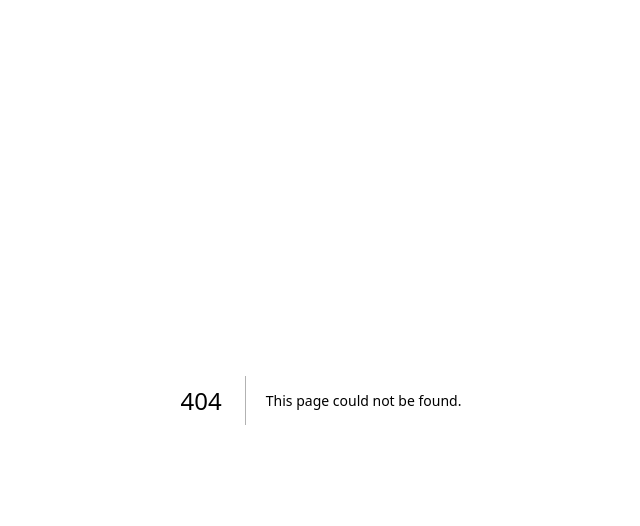
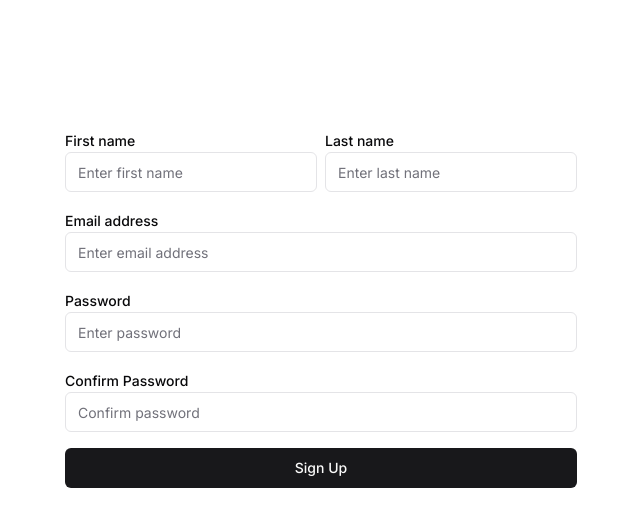
Before and after one commit to edsycarreon/smol-fe, a Next.js app: page /signup in a window 1280 px wide. Before the commit this address had no page. Shown: the top 526 px of the page, without its empty margins (319-959 px from the left). Built offline with nearby package versions, Linux system fonts and the light colour scheme.

Commit message:
Update layout and add background page component

```diff
--- /dev/null
+++ b/src/app/background/page.tsx
@@ -0,0 +1,11 @@
+function Background() {
+  return (
+    <div className="bg-background h-screen">
+      <div className="bg-infinite animation-slow-slide h-screen opacity-20" />
+      <div className="absolute inset-0 bg-radial-gradient" />
+      <div className="h-96"></div>
+    </div>
+  );
+}
+
+export default Background;
--- a/src/app/globals.css
+++ b/src/app/globals.css
@@ -24,6 +24,9 @@
 
     --accent: 240 4.8% 95.9%;
     --accent-foreground: 240 5.9% 10%;
+
+    --success: 120 40% 50%;
+    --success-foreground: 0 0% 98%;
 
     --destructive: 0 84.2% 60.2%;
     --destructive-foreground: 0 0% 98%;
@@ -71,6 +74,19 @@
     @apply border-border;
   }
   body {
-      @apply bg-background text-foreground;
+    @apply text-foreground;
   }
 }
+
+@keyframes background-slide {
+  from {
+    background-position: 0% 0;
+  }
+  to {
+    background-position: 100% 0;
+  }
+}
+
+.animation-slow-slide {
+  animation: background-slide 180s linear infinite;
+}
--- a/src/app/layout.tsx
+++ b/src/app/layout.tsx
@@ -1,8 +1,9 @@
 import type { Metadata } from "next";
 import { Inter } from "next/font/google";
+
 import "./globals.css";
+import { Toaster } from "@/components/ui/toaster";
 import Providers from "@/providers/app.providers";
-import { Toaster } from "@/components/ui/toaster";
 
 const inter = Inter({ subsets: ["latin"] });
 
--- a/src/app/page.tsx
+++ b/src/app/page.tsx
@@ -16,9 +16,9 @@ import {
   FormMessage,
 } from "@/components/ui/form";
 import { Input } from "@/components/ui/input";
+import { useToast } from "@/components/ui/use-toast";
 import { ErrorCode, RequestType } from "@/enums";
 import fetchRequest from "@/utils/fetch.utils";
-import { useToast } from "@/components/ui/use-toast";
 
 export default function SignIn() {
   const router = useRouter();
--- /dev/null
+++ b/src/app/signup/page.tsx
@@ -0,0 +1,220 @@
+"use client";
+import { zodResolver } from "@hookform/resolvers/zod";
+import { useMutation } from "@tanstack/react-query";
+import { useRouter } from "next/navigation";
+import { useForm } from "react-hook-form";
+import { z } from "zod";
+
+import { Button } from "@/components/ui/button";
+import {
+  Form,
+  FormControl,
+  FormField,
+  FormItem,
+  FormLabel,
+  FormMessage,
+} from "@/components/ui/form";
+import { Input } from "@/components/ui/input";
+import { useToast } from "@/components/ui/use-toast";
+import { ErrorCode, ErrorMessage, RequestType } from "@/enums";
+import fetchRequest from "@/utils/fetch.utils";
+
+function SignUp() {
+  const router = useRouter();
+  const { toast } = useToast();
+
+  const FormSchema = z
+    .object({
+      firstName: z
+        .string()
+        .min(1, { message: "First name is required" })
+        .max(25, { message: "First name must be less than 25 characters" }),
+      lastName: z
+        .string()
+        .min(1, { message: "Last name is required" })
+        .max(25, { message: "Last name must be less than 25 characters" }),
+      email: z.string().email(),
+      password: z
+        .string()
+        .min(8, { message: "Password must be at least 8 characters" }),
+      confirmPassword: z.string(),
+    })
+    .refine((data) => data.password === data.confirmPassword, {
+      message: "Passwords do not match",
+      path: ["confirmPassword"],
+    });
+
+  const form = useForm<z.infer<typeof FormSchema>>({
+    resolver: zodResolver(FormSchema),
+    defaultValues: {
+      firstName: "",
+      lastName: "",
+      email: "",
+      password: "",
+      confirmPassword: "",
+    },
+  });
+
+  const postFormData = async (formData: z.infer<typeof FormSchema>) => {
+    const response = await fetchRequest(
+      "/auth/signup",
+      RequestType.POST,
+      formData
+    );
+
+    if (!response.ok) {
+      const errorData = await response.json();
+      throw new Error(errorData.code);
+    }
+    return response.json();
+  };
+
+  const { mutate } = useMutation({
+    mutationFn: postFormData,
+    onSuccess: (response) => {
+      toast({
+        variant: "success",
+        title: "Account created successfully!",
+        duration: 2000,
+      });
+      router.push("/");
+    },
+    onError: (error) => {
+      if (error.message === ErrorCode.ACCOUNT_ALREADY_EXISTS) {
+        toast({
+          variant: "success",
+          title: "Uh oh!",
+          description: ErrorMessage.ACCOUNT_ALREADY_EXISTS,
+          duration: 2000,
+        });
+      } else {
+        toast({
+          variant: "destructive",
+          title: "Uh oh! Something went wrong. Please try again.",
+          duration: 2000,
+        });
+      }
+    },
+  });
+
+  function onSubmit(data: z.infer<typeof FormSchema>) {
+    mutate(data);
+  }
+
+  return (
+    <>
+      <div className="px-4 md:px-6 lg:px-96 pt-32 pb-6 space-y-6">
+        <Form {...form}>
+          <form onSubmit={form.handleSubmit(onSubmit)}>
+            <div className="space-y-4">
+              <div className="space-y-6 lg:space-y-0 lg:flex lg:space-x-2">
+                <div className="w-full lg:w-1/2">
+                  <FormField
+                    control={form.control}
+                    name="firstName"
+                    render={({ field }) => (
+                      <FormItem>
+                        <div>
+                          <FormLabel>First name</FormLabel>
+                          <FormControl>
+                            <Input placeholder="Enter first name" {...field} />
+                          </FormControl>
+                          <FormMessage />
+                        </div>
+                      </FormItem>
+                    )}
+                  />
+                </div>
+                <div className="w-full lg:w-1/2">
+                  <FormField
+                    control={form.control}
+                    name="lastName"
+                    render={({ field }) => (
+                      <FormItem>
+                        <div>
+                          <FormLabel>Last name</FormLabel>
+                          <FormControl>
+                            <Input placeholder="Enter last name" {...field} />
+                          </FormControl>
+                          <FormMessage />
+                        </div>
+                      </FormItem>
+                    )}
+                  />
+                </div>
+              </div>
+              <div className="space-y-2">
+                <FormField
+                  control={form.control}
+                  name="email"
+                  render={({ field }) => (
+                    <FormItem>
+                      <div>
+                        <FormLabel>Email address</FormLabel>
+                        <FormControl>
+                          <Input placeholder="Enter email address" {...field} />
+                        </FormControl>
+                        <FormMessage />
+                      </div>
+                    </FormItem>
+                  )}
+                />
+              </div>
+              <div className="space-y-4">
+                <div className="space-y-2">
+                  <FormField
+                    control={form.control}
+                    name="password"
+                    render={({ field }) => (
+                      <FormItem>
+                        <div>
+                          <FormLabel>Password</FormLabel>
+                          <FormControl>
+                            <Input
+                              type="password"
+                              placeholder="Enter password"
+                              {...field}
+                            />
+                          </FormControl>
+                          <FormMessage />
+                        </div>
+                      </FormItem>
+                    )}
+                  />
+                </div>
+              </div>
+              <div className="space-y-4">
+                <div className="space-y-2">
+                  <FormField
+                    control={form.control}
+                    name="confirmPassword"
+                    render={({ field }) => (
+                      <FormItem>
+                        <div>
+                          <FormLabel>Confirm Password</FormLabel>
+                          <FormControl>
+                            <Input
+                              type="password"
+                              placeholder="Confirm password"
+                              {...field}
+                            />
+                          </FormControl>
+                          <FormMessage />
+                        </div>
+                      </FormItem>
+                    )}
+                  />
+                </div>
+              </div>
+              <Button className="w-full" type="submit">
+                Sign Up
+              </Button>
+            </div>
+          </form>
+        </Form>
+      </div>
+    </>
+  );
+}
+
+export default SignUp;
--- a/src/components/ui/toast.tsx
+++ b/src/components/ui/toast.tsx
@@ -1,13 +1,13 @@
-"use client"
+"use client";
 
-import * as React from "react"
-import * as ToastPrimitives from "@radix-ui/react-toast"
-import { cva, type VariantProps } from "class-variance-authority"
-import { X } from "lucide-react"
+import * as ToastPrimitives from "@radix-ui/react-toast";
+import { type VariantProps, cva } from "class-variance-authority";
+import { X } from "lucide-react";
+import * as React from "react";
 
-import { cn } from "@/lib/utils"
+import { cn } from "@/lib/utils";
 
-const ToastProvider = ToastPrimitives.Provider
+const ToastProvider = ToastPrimitives.Provider;
 
 const ToastViewport = React.forwardRef<
   React.ElementRef<typeof ToastPrimitives.Viewport>,
@@ -21,8 +21,8 @@ const ToastViewport = React.forwardRef<
     )}
     {...props}
   />
-))
-ToastViewport.displayName = ToastPrimitives.Viewport.displayName
+));
+ToastViewport.displayName = ToastPrimitives.Viewport.displayName;
 
 const toastVariants = cva(
   "group pointer-events-auto relative flex w-full items-center justify-between space-x-4 overflow-hidden rounded-md border p-6 pr-8 shadow-lg transition-all data-[swipe=cancel]:translate-x-0 data-[swipe=end]:translate-x-[var(--radix-toast-swipe-end-x)] data-[swipe=move]:translate-x-[var(--radix-toast-swipe-move-x)] data-[swipe=move]:transition-none data-[state=open]:animate-in data-[state=closed]:animate-out data-[swipe=end]:animate-out data-[state=closed]:fade-out-80 data-[state=closed]:slide-out-to-right-full data-[state=open]:slide-in-from-top-full data-[state=open]:sm:slide-in-from-bottom-full",
@@ -30,6 +30,7 @@ const toastVariants = cva(
     variants: {
       variant: {
         default: "border bg-background text-foreground",
+        success: "border-success bg-success text-success-foreground",
         destructive:
           "destructive group border-destructive bg-destructive text-destructive-foreground",
       },
@@ -38,7 +39,7 @@ const toastVariants = cva(
       variant: "default",
     },
   }
-)
+);
 
 const Toast = React.forwardRef<
   React.ElementRef<typeof ToastPrimitives.Root>,
@@ -51,9 +52,9 @@ const Toast = React.forwardRef<
       className={cn(toastVariants({ variant }), className)}
       {...props}
     />
-  )
-})
-Toast.displayName = ToastPrimitives.Root.displayName
+  );
+});
+Toast.displayName = ToastPrimitives.Root.displayName;
 
 const ToastAction = React.forwardRef<
   React.ElementRef<typeof ToastPrimitives.Action>,
@@ -67,8 +68,8 @@ const ToastAction = React.forwardRef<
     )}
     {...props}
   />
-))
-ToastAction.displayName = ToastPrimitives.Action.displayName
+));
+ToastAction.displayName = ToastPrimitives.Action.displayName;
 
 const ToastClose = React.forwardRef<
   React.ElementRef<typeof ToastPrimitives.Close>,
@@ -85,8 +86,8 @@ const ToastClose = React.forwardRef<
   >
     <X className="h-4 w-4" />
   </ToastPrimitives.Close>
-))
-ToastClose.displayName = ToastPrimitives.Close.displayName
+));
+ToastClose.displayName = ToastPrimitives.Close.displayName;
 
 const ToastTitle = React.forwardRef<
   React.ElementRef<typeof ToastPrimitives.Title>,
@@ -97,8 +98,8 @@ const ToastTitle = React.forwardRef<
     className={cn("text-sm font-semibold", className)}
     {...props}
   />
-))
-ToastTitle.displayName = ToastPrimitives.Title.displayName
+));
+ToastTitle.displayName = ToastPrimitives.Title.displayName;
 
 const ToastDescription = React.forwardRef<
   React.ElementRef<typeof ToastPrimitives.Description>,
@@ -109,12 +110,12 @@ const ToastDescription = React.forwardRef<
     className={cn("text-sm opacity-90", className)}
     {...props}
   />
-))
-ToastDescription.displayName = ToastPrimitives.Description.displayName
+));
+ToastDescription.displayName = ToastPrimitives.Description.displayName;
 
-type ToastProps = React.ComponentPropsWithoutRef<typeof Toast>
+type ToastProps = React.ComponentPropsWithoutRef<typeof Toast>;
 
-type ToastActionElement = React.ReactElement<typeof ToastAction>
+type ToastActionElement = React.ReactElement<typeof ToastAction>;
 
 export {
   type ToastProps,
@@ -126,4 +127,4 @@ export {
   ToastDescription,
   ToastClose,
   ToastAction,
-}
+};
--- a/src/enums/Error.enum.ts
+++ b/src/enums/Error.enum.ts
@@ -3,11 +3,13 @@ export enum ErrorCode {
   INCORRECT_PASSWORD = "INCORRECT_PASSWORD",
   COULD_NOT_CREATE_ACCOUNT = "COULD_NOT_CREATE_ACCOUNT",
   INVALID_CREDENTIALS = "INVALID_CREDENTIALS",
+  ACCOUNT_ALREADY_EXISTS = "ACCOUNT_ALREADY_EXISTS",
 }
 
 export enum ErrorMessage {
-  INVALID_JWT_TOKEN = "The token provided is invalid",
-  INCORRECT_PASSWORD = "The password provided is incorrect",
-  COULD_NOT_CREATE_ACCOUNT = "Failed to create account",
-  INVALID_CREDENTIALS = "The email address or password provided is incorrect",
+  INVALID_JWT_TOKEN = "The token provided is invalid.",
+  INCORRECT_PASSWORD = "The password provided is incorrect.",
+  COULD_NOT_CREATE_ACCOUNT = "Failed to create account.",
+  INVALID_CREDENTIALS = "The email address or password provided is incorrect.",
+  ACCOUNT_ALREADY_EXISTS = "An account with this email address already exists.",
 }
--- a/tailwind.config.ts
+++ b/tailwind.config.ts
@@ -1,13 +1,13 @@
-import type { Config } from "tailwindcss"
+import type { Config } from "tailwindcss";
 
 const config = {
   darkMode: ["class"],
   content: [
-    './pages/**/*.{ts,tsx}',
-    './components/**/*.{ts,tsx}',
-    './app/**/*.{ts,tsx}',
-    './src/**/*.{ts,tsx}',
-	],
+    "./pages/**/*.{ts,tsx}",
+    "./components/**/*.{ts,tsx}",
+    "./app/**/*.{ts,tsx}",
+    "./src/**/*.{ts,tsx}",
+  ],
   prefix: "",
   theme: {
     container: {
@@ -35,6 +35,10 @@ const config = {
         destructive: {
           DEFAULT: "hsl(var(--destructive))",
           foreground: "hsl(var(--destructive-foreground))",
+        },
+        success: {
+          DEFAULT: "hsl(var(--success))",
+          foreground: "hsl(var(--success-foreground))",
         },
         muted: {
           DEFAULT: "hsl(var(--muted))",
@@ -72,9 +76,14 @@ const config = {
         "accordion-down": "accordion-down 0.2s ease-out",
         "accordion-up": "accordion-up 0.2s ease-out",
       },
+      backgroundImage: {
+        infinite: "url('/infinite.svg')",
+        "radial-gradient":
+          "radial-gradient(circle, rgba(255,255,255,0) 0%, hsl(var(--background)) 100%)",
+      },
     },
   },
   plugins: [require("tailwindcss-animate")],
-} satisfies Config
+} satisfies Config;
 
-export default config
+export default config;
```
Also changed, not shown: public/infinite.svg (added). Lines whose indentation alone changed are shown as unchanged.
